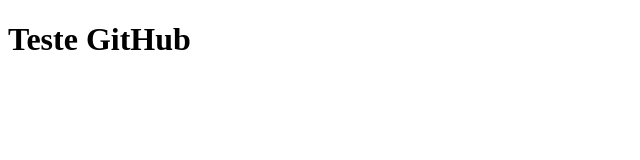
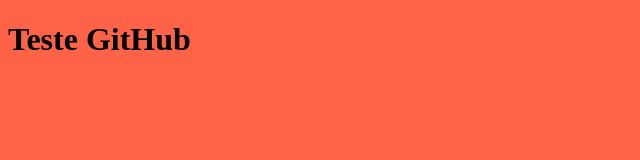
Before and after one commit to antonio-paiva/novo-projeto-teste, a plain HTML site: page index.html in a window 1280 px wide. Shown: the whole page, without its empty margins (0-640 px from the left). Drawn offline with Linux system fonts and the light colour scheme.

Commit message:
alteração do background

```diff
--- a/index.html
+++ b/index.html
@@ -3,9 +3,10 @@
 <head>
 	<title>teste</title>
 </head>
-<body>
+<body bgcolor="tomato">
 
 	<h1>Teste GitHub</h1>
 
+
 </body>
 </html>
```
